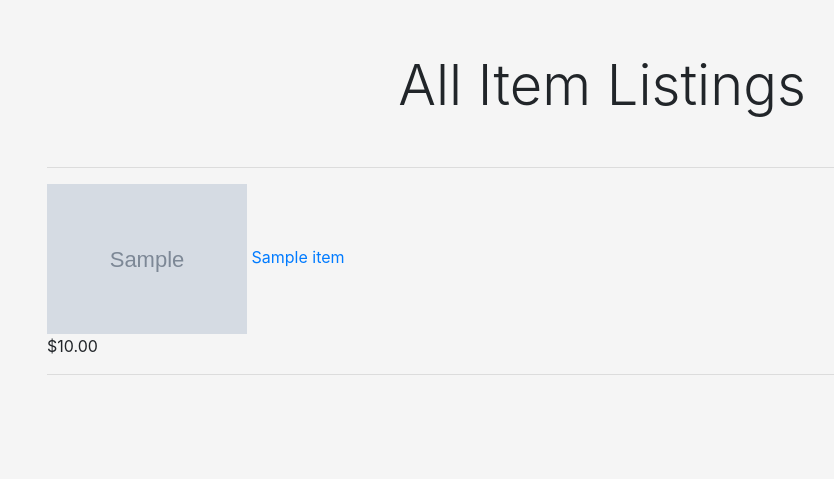
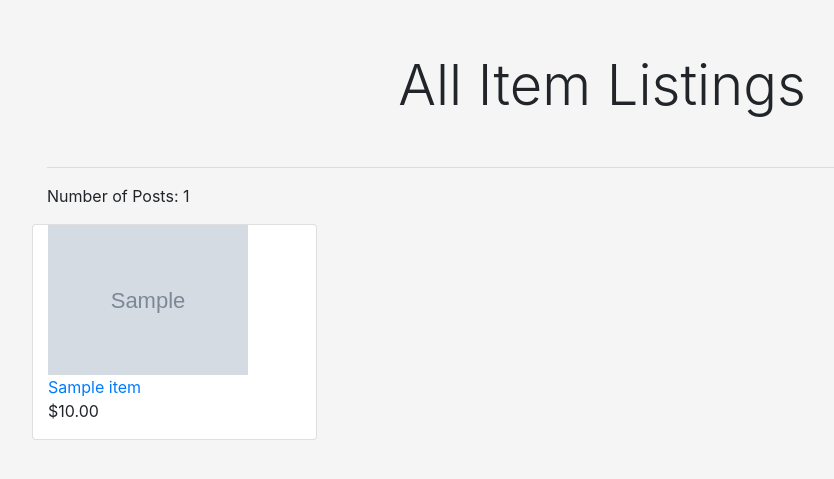
Before and after one commit to M0M0-D3V/MeetMarket, a Django app: template item_app/templates/allitems.html in a window 1280 px wide. Shown: the part 150-629 px from the top of the page, without its empty margins (38-872 px from the left). Run offline with Django 3.2, Linux system fonts and the light colour scheme; the template is opened without the code that fills it: values that come from a table or form of the project are taken from there, others are empty; tables that the repository leaves empty hold one stand-in row (values such as "Sample post"); grey boxes marked "Sample" are stand-in pictures; some libraries are stand-ins or nearby versions.

Commit message:
update items display

```diff
--- a/item_app/static/css/style.css
+++ b/item_app/static/css/style.css
@@ -18,3 +18,7 @@ h2.flagged {
 .categorypage {
   background-color: lightsalmon !important;
 }
+
+.card {
+  width: 12rem;
+}
--- a/item_app/templates/allcategories.html
+++ b/item_app/templates/allcategories.html
@@ -7,7 +7,6 @@
 </div>
 <hr />
 
-<!-- <h1>All Categories</h1> -->
 <div class="container">
   <div class="row">
     {% for category in all_categories %}
--- a/item_app/templates/allitems.html
+++ b/item_app/templates/allitems.html
@@ -8,14 +8,19 @@
 <hr />
 
 <!-- <h1>All Item Listings</h1> -->
-{% for item in items %} {% for image in item.images.all %}
-<img class="img-fluid" src="{{image.image.url}}" width="200px" height="200px" />
-{% endfor %}
-<a href="{% url 'item:my_item_info' item.id %}">{{item.name}}</a>
-<p>${{item.price}}</p>
-<hr />
+<p class="head">Number of Posts: {{items.all|length}}</p>
+<div class="row">
+  {% for item in items %}
+  <div class="card col-md-3">
+    {% for image in item.images.all %}
+      <img class="img-fluid" src="{{image.image.url}}" width="200px" height="200px" />
+    {% endfor %}
+    <a href="{% url 'item:my_item_info' item.id %}">{{item.name}}</a>
+    <p>${{item.price}}</p>
+  </div>
+  {% endfor %}
+</div>
 
-{% endfor %}
 {% endblock %}
 
 <div class="card-deck">
--- a/item_app/views.py
+++ b/item_app/views.py
@@ -210,7 +210,6 @@ def all_listings(request):
         "this_user": User.objects.get(email=request.session['log_email']),
         "all_categories": Category.objects.all()
     }
-
     return render(request, "allitems.html", context)
 
 
@@ -223,7 +222,6 @@ def all_categories(request):
         "all_categories": all_categories,
         "this_user": User.objects.get(email=request.session['log_email']),
     }
-
     return render(request, "allcategories.html", context)
 
 
```
